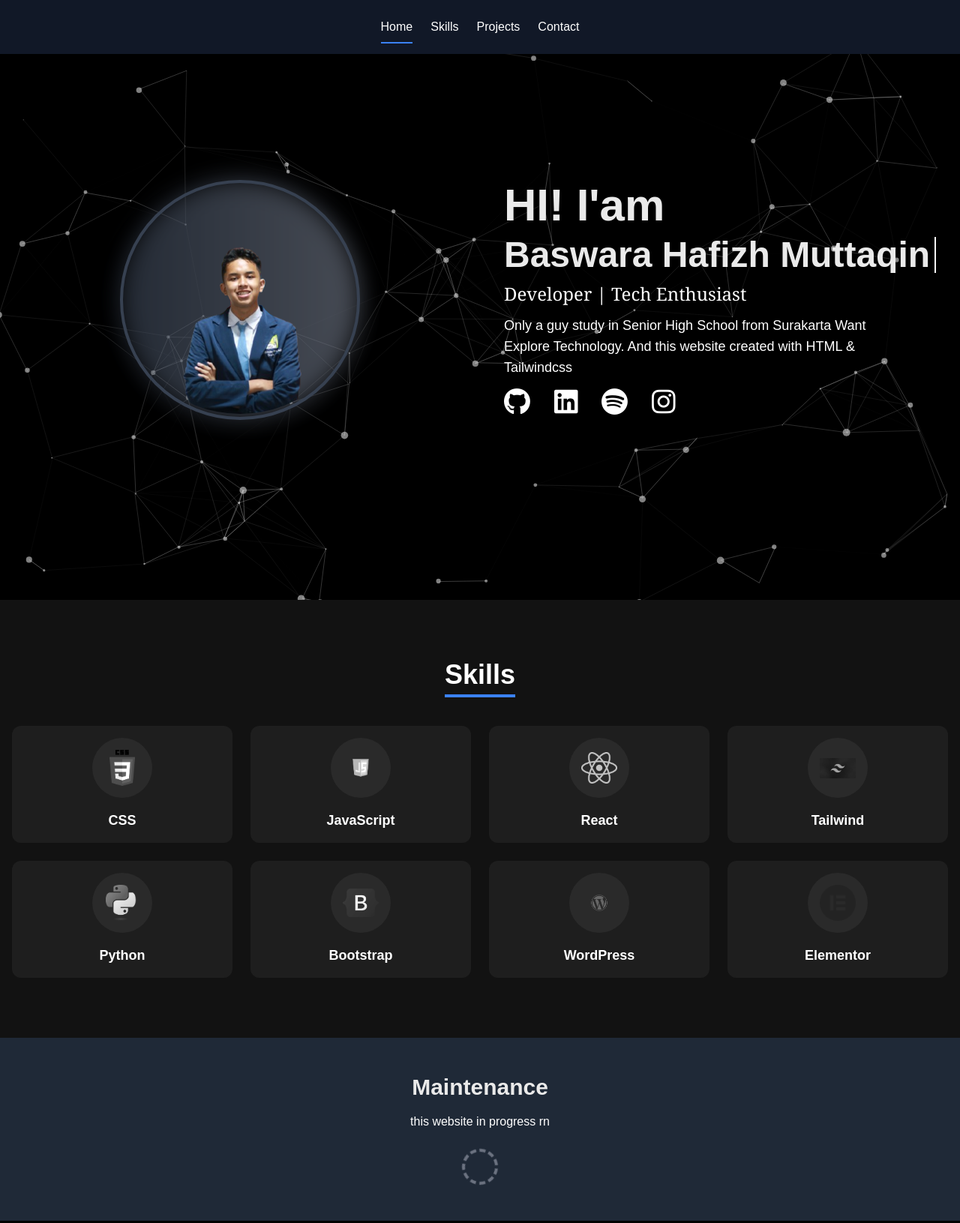
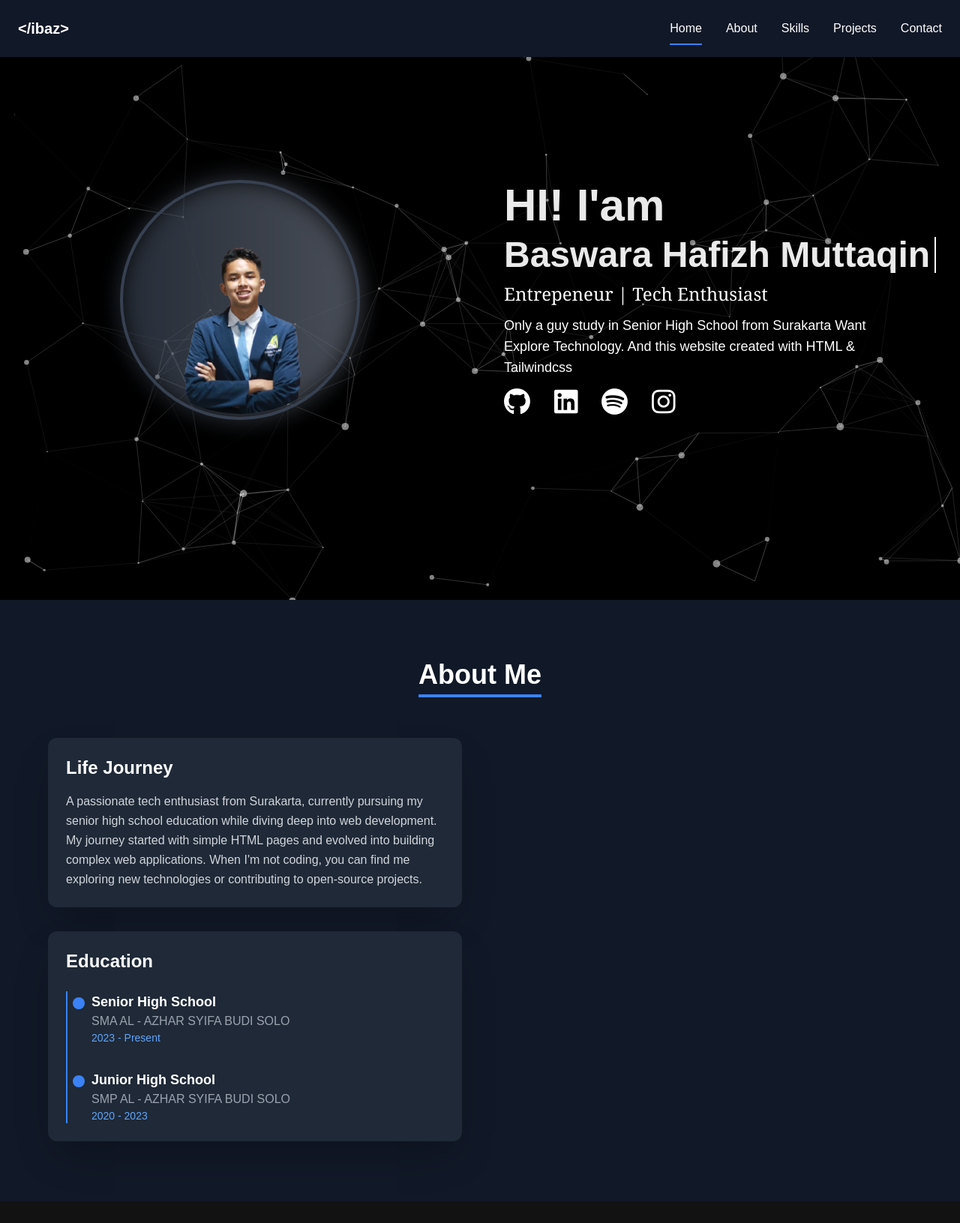
Before and after one commit to baswarahm/Portofolio, a website: page index.html in a window 1280 px wide. Shown: the top 1631 px of the page at 75% size. Drawn offline with nearby package versions, Linux system fonts and the light colour scheme; a script that the page names is missing.

Commit message:
adding about section + repair nav

```diff
--- a/index.html
+++ b/index.html
@@ -8,6 +8,7 @@
     <script src="https://cdnjs.cloudflare.com/ajax/libs/particlesjs/2.2.3/particles.min.js"></script>
     <script src="https://cdn.tailwindcss.com"></script>
     <link rel="stylesheet" href="https://unpkg.com/aos@next/dist/aos.css">
+    <script defer src="https://cdn.jsdelivr.net/npm/alpinejs@3.x.x/dist/cdn.min.js"></script>
     <link href="https://cdnjs.cloudflare.com/ajax/libs/font-awesome/6.0.0-beta3/css/all.min.css" rel="stylesheet">
     <style>
         *,
@@ -98,21 +99,74 @@
     <div id="particles-js" class="fixed inset-0 z-0"></div>
 
     <!-- Navbar -->
-    <nav class="fixed top-0 w-full bg-gray-900 z-50">
-        <div class="container mx-auto px-4 py-4 md:px-6 md:py-6 bg-gray-900">
-            <div class="flex items-center justify-center space-x-4 sm:space-x-6">
-                <a href="#home" class="nav-link text-white hover:text-blue-400 relative group">Home
+    <nav class="fixed top-0 w-full bg-gray-900 z-50" x-data="{ open: false }">
+        <div class="container mx-auto px-4 py-3 md:px-6 md:py-6">
+            <div class="flex items-center justify-between">
+                <!-- Logo di Kiri (Desktop) -->
+                <div>
+                    <span class="text-xl font-bold text-white">&lt;/ibaz&gt;</span>
+                </div>
+
+                <!-- Desktop Menu di Kanan -->
+                <div class="hidden md:flex space-x-8 ml-auto"> <!-- ml-auto untuk push ke kanan -->
+                    <a href="#home" class="nav-link text-white hover:text-blue-400 relative group">
+                        Home
                         <span class="absolute bottom-[-10px] left-0 w-full h-0.5 bg-blue-500 scale-x-0 group-hover:scale-x-100 transition-transform duration-300"></span>
                     </a>
-                <a href="#skills" class="nav-link text-white hover:text-blue-400 relative group">Skills
+                    <a href="#about" class="nav-link text-white hover:text-blue-400 relative group">
+                        About
                         <span class="absolute bottom-[-10px] left-0 w-full h-0.5 bg-blue-500 scale-x-0 group-hover:scale-x-100 transition-transform duration-300"></span>
                     </a>
-                <a href="#projects" class="nav-link text-white hover:text-blue-400 relative group">Projects
+                    <a href="#skills" class="nav-link text-white hover:text-blue-400 relative group">
+                        Skills
                         <span class="absolute bottom-[-10px] left-0 w-full h-0.5 bg-blue-500 scale-x-0 group-hover:scale-x-100 transition-transform duration-300"></span>
                     </a>
-                <a href="#contact" class="nav-link text-white hover:text-blue-400 relative group">Contact
+                    <a href="#projects" class="nav-link text-white hover:text-blue-400 relative group">
+                        Projects
                         <span class="absolute bottom-[-10px] left-0 w-full h-0.5 bg-blue-500 scale-x-0 group-hover:scale-x-100 transition-transform duration-300"></span>
                     </a>
+                    <a href="#contact" class="nav-link text-white hover:text-blue-400 relative group">
+                        Contact
+                        <span class="absolute bottom-[-10px] left-0 w-full h-0.5 bg-blue-500 scale-x-0 group-hover:scale-x-100 transition-transform duration-300"></span>
+                    </a>
+                </div>
+
+                <!-- Hamburger Menu di Kanan (Mobile) -->
+                <div class="md:hidden ml-auto"> <!-- ml-auto untuk push ke kanan -->
+                    <button @click="open = !open" class="text-white focus:outline-none">
+                        <svg class="h-8 w-8" fill="none" viewBox="0 0 24 24" stroke="currentColor"> <!-- Diperbesar ke h-8 w-8 -->
+                            <path stroke-linecap="round" stroke-linejoin="round" stroke-width="2"
+                                d="M4 6h16M4 12h16M4 18h16"/>
+                        </svg>
+                    </button>
+                </div>
+            </div>
+
+            <!-- Mobile Menu (Full Width) -->
+            <div class="md:hidden absolute w-full left-0 bg-gray-900" x-show="open"
+                 x-transition:enter="transition ease-out duration-200"
+                 x-transition:enter-start="opacity-0 transform -translate-y-2"
+                 x-transition:enter-end="opacity-100 transform translate-y-0"
+                 x-transition:leave="transition ease-in duration-150"
+                 x-transition:leave-start="opacity-100 transform translate-y-0"
+                 x-transition:leave-end="opacity-0 transform -translate-y-2">
+                <div class="px-4 pt-2 pb-4 space-y-2">
+                    <a href="#home" @click="open = false" class="block py-2 px-4 text-white hover:bg-gray-800 hover:text-blue-500 rounded-lg transition-colors">
+                        Home
+                    </a>
+                    <a href="#about" @click="open = false" class="block py-2 px-4 text-white hover:bg-gray-800 hover:text-blue-500 rounded-lg transition-colors">
+                        About
+                    </a>
+                    <a href="#skills" @click="open = false" class="block py-2 px-4 text-white hover:bg-gray-800 hover:text-blue-500 rounded-lg transition-colors">
+                        Skills
+                    </a>
+                    <a href="#projects" @click="open = false" class="block py-2 px-4 text-white hover:bg-gray-800 hover:text-blue-500 rounded-lg transition-colors">
+                        Projects
+                    </a>
+                    <a href="#contact" @click="open = false" class="block py-2 px-4 text-white hover:bg-gray-800 hover:text-blue-500 rounded-lg transition-colors">
+                        Contact
+                    </a>
+                </div>
             </div>
         </div>
     </nav>
@@ -142,7 +196,7 @@
                             <span id="typing-text"></span>
                         </h1>
 
-                        <h4 class="text-xl md:text-2xl font-serif text-secondary">Developer | Tech Enthusiast</h4>
+                        <h4 class="text-xl md:text-2xl font-serif text-secondary">Entrepeneur | Tech Enthusiast</h4>
 
 
                         <p class="text-secondary text-base md:text-lg max-w-lg mx-auto lg:mx-0">
@@ -165,6 +219,55 @@
                             </a>
                         </div>
                     </div>
+                </div>
+            </div>
+        </section>
+
+        <!-- About Section -->
+<section class="py-20 px-4 bg-gray-900" id="about" data-aos="fade-up" data-aos-duration="1000">
+    <div class="container mx-auto max-w-6xl">
+        <div class="text-center mb-16">
+            <h2 class="text-4xl font-bold text-white relative inline-block">
+                About Me
+                <span class="absolute bottom-[-10px] left-0 w-full h-1 bg-blue-500"></span>
+            </h2>
+        </div>
+
+        <div class="grid grid-cols-1 md:grid-cols-2 gap-12">
+            <!-- Left Column - About & Education -->
+            <div class="space-y-8">
+                <!-- About Card -->
+                <div class="relative group p-6 bg-gray-800 rounded-xl shadow-2xl transition-all duration-300 hover:transform hover:-translate-y-2">
+                    <div class="absolute inset-0 bg-gradient-to-r from-blue-500 to-cyan-500 rounded-xl opacity-0 group-hover:opacity-20 transition-opacity duration-300"></div>
+                    <h3 class="text-2xl font-bold text-white mb-4">Life Journey</h3>
+                    <p class="text-gray-300 leading-relaxed">
+                        A passionate tech enthusiast from Surakarta, currently pursuing my senior high school education while diving deep into web development. My journey started with simple HTML pages and evolved into building complex web applications. When I'm not coding, you can find me exploring new technologies or contributing to open-source projects.
+                    </p>
+                </div>
+
+                <!-- Education Timeline -->
+                <div class="relative group p-6 bg-gray-800 rounded-xl shadow-2xl">
+                    <h3 class="text-2xl font-bold text-white mb-6">Education</h3>
+                    <div class="relative pl-8 border-l-2 border-blue-500 space-y-8">
+                        <!-- Timeline Items -->
+                        <div class="relative">
+                            <div class="absolute w-4 h-4 bg-blue-500 rounded-full -left-[25px] top-2"></div>
+                            <h4 class="text-lg font-semibold text-white">Senior High School</h4>
+                            <p class="text-gray-400">SMA AL - AZHAR SYIFA BUDI SOLO</p>
+                            <p class="text-sm text-blue-400">2023 - Present</p>
+                        </div>
+
+                        <div class="relative">
+                            <div class="absolute w-4 h-4 bg-blue-500 rounded-full -left-[25px] top-2"></div>
+                            <h4 class="text-lg font-semibold text-white">Junior High School</h4>
+                            <p class="text-gray-400">SMP AL - AZHAR SYIFA BUDI SOLO</p>
+                            <p class="text-sm text-blue-400">2020 - 2023</p>
+                        </div>
+                    </div>
+                </div>
+            </div>
+
+
         </div>
     </div>
 </section>
@@ -332,19 +435,6 @@
               </div>
             </div>
         </section>
-
-        <!-- Section Below Hero -->
-        <section class="py-12 bg-gray-800" data-aos="fade-up" data-aos-duration="1200">
-            <div class="container mx-auto text-center">
-                <h2 class="text-3xl font-bold text-primary">Maintenance</h2>
-                <p class="text-secondary mt-4 max-w-2xl mx-auto">
-                    this website in progress rn
-                </p>
-                <div class="mt-6 flex justify-center">
-                    <div class="w-12 h-12 border-4 border-gray-500 border-dashed rounded-full custom-loader"></div>
-                </div>
-            </div>
-        </section>
     </main>
 
 
```
Also changed, not shown: src/tes.html (deleted, +0 -67 lines). Lines whose indentation alone changed are shown as unchanged.
